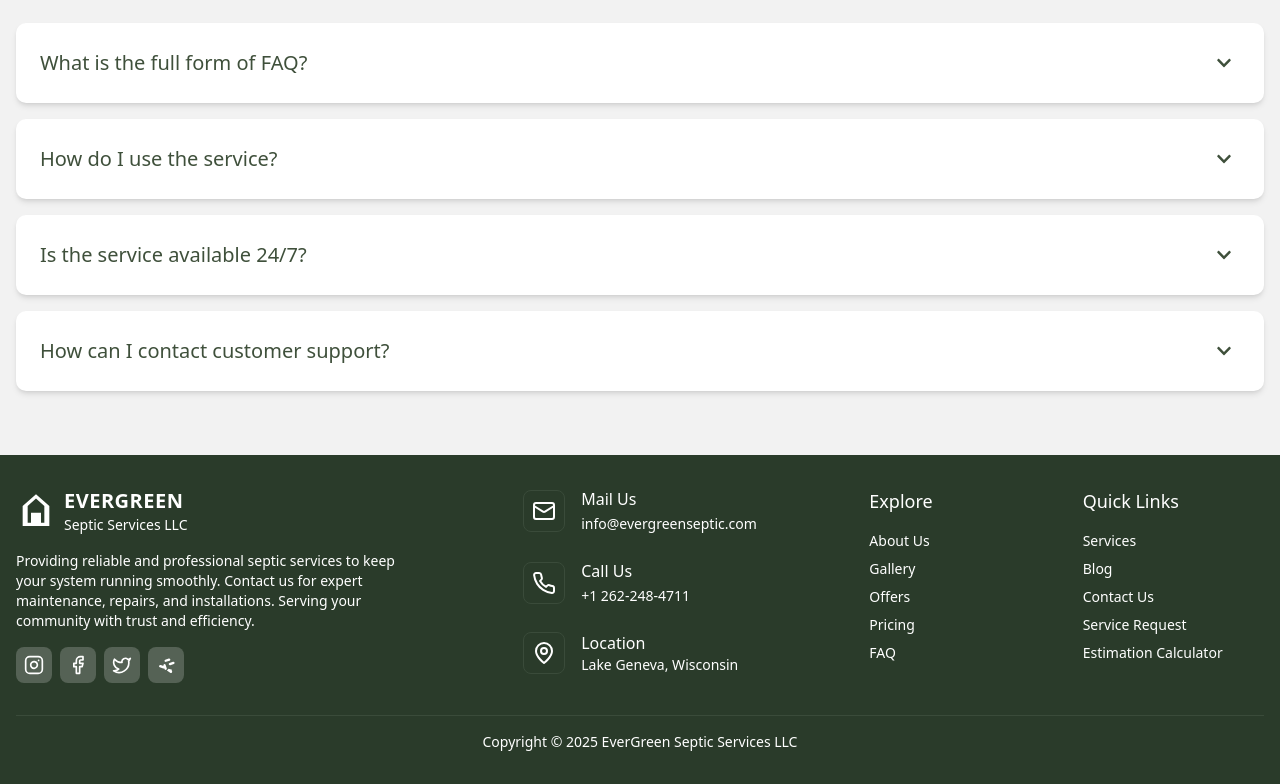
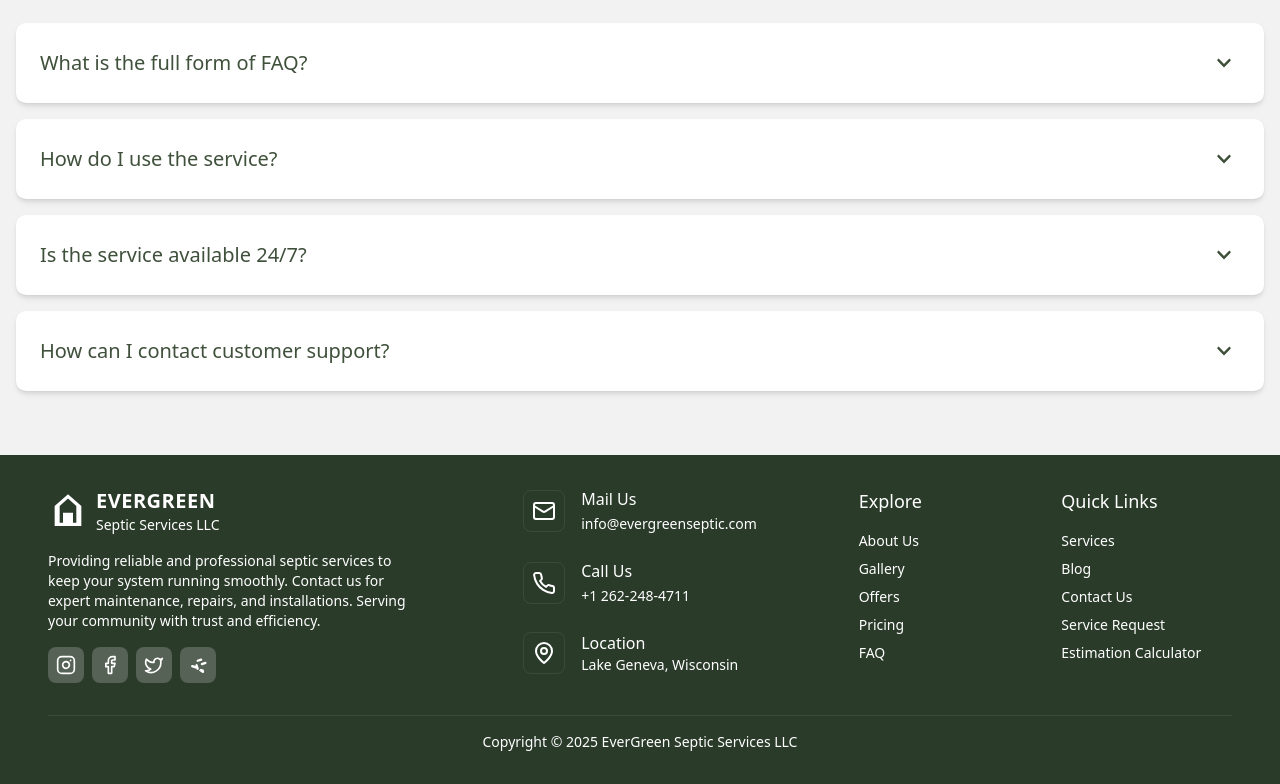
Before and after one commit to MuhammadAkil/evergreen, a Next.js app: page / in a window 1280 px wide. Shown: the part 4125-4909 px from the top of the page. Built offline with nearby package versions, Linux system fonts and the light colour scheme.

Commit message:
ui changes

```diff
--- a/src/app/components/Footer.tsx
+++ b/src/app/components/Footer.tsx
@@ -2,7 +2,7 @@ import Link from "next/link"
 
 export default function Footer() {
   return (
-    <footer className="bg-[#2a3b2a] text-white py-8">
+    <footer className="bg-[#2a3b2a] text-white px-8 py-8">
       <div className="container mx-auto px-4">
         <div className="flex flex-col md:flex-row gap-8">
           {/* Left section - Logo, description and social icons */}
```
